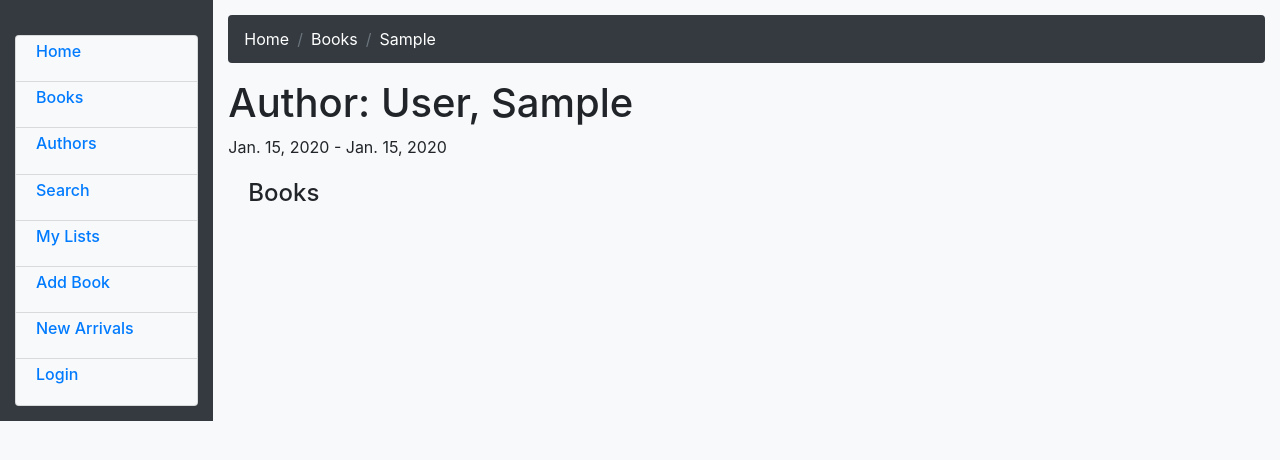
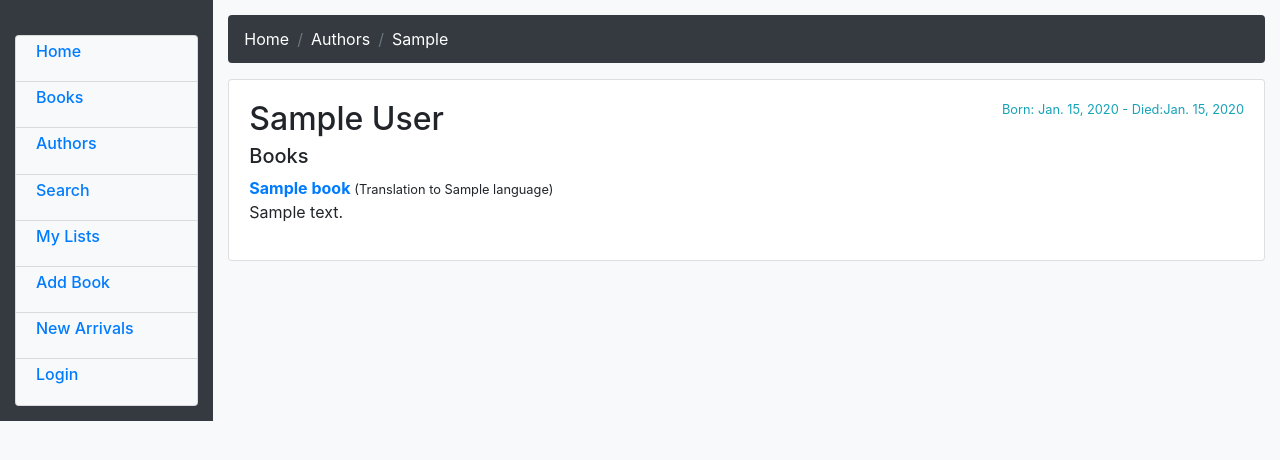
Before and after one commit to SaifullahKatpar/PersonalBookManager, a Django app: page /catalog/author/1 in a window 1280 px wide. Shown: the top 460 px of the page. Run offline with Django 3.2, Linux system fonts and the light colour scheme; tables that the repository leaves empty hold one stand-in row (values such as "Sample post"); some libraries are stand-ins or nearby versions.

Commit message:
ready for v5

```diff
--- a/catalog/models.py
+++ b/catalog/models.py
@@ -38,12 +38,12 @@ class Book(models.Model):
     condition = models.CharField(max_length=1,choices = CONDITIONS,blank=True, default='g')
     pur_date = models.DateField(null=True, blank=True)
     owner = models.ForeignKey(User, on_delete=models.SET_NULL, null=True, blank=True)
-
     @property
     def is_new(self):
         if self.pur_date and self.pur_date+ timedelta(days=30) >= date.today()  :
             return True
         return False
+    new_arrival = property(is_new)
     class Meta:
         ordering = ['title','-pub_year']
 
@@ -76,7 +76,7 @@ class Author(models.Model):
 
     def __str__(self):
         """String for representing the Model object."""
-        return f'{self.last_name}, {self.first_name}'
+        return f'{self.first_name} {self.last_name}'
 
 class ReadingList(models.Model):
     book = models.ForeignKey('Book', on_delete=models.SET_NULL, null=True)
--- a/catalog/templates/catalog/author_detail.html
+++ b/catalog/templates/catalog/author_detail.html
@@ -4,23 +4,26 @@
 <nav aria-label="breadcrumb">
     <ol class="breadcrumb bg-dark">
       <li class="breadcrumb-item"><a href="{% url 'index' %}" class="text-white">Home</a></li>
-      <li class="breadcrumb-item text-white"><a href="{% url 'authors' %}" class="text-white">Books</a></li>
+      <li class="breadcrumb-item text-white"><a href="{% url 'authors' %}" class="text-white">Authors</a></li>
       <li class="breadcrumb-item active text-white" aria-current="page">{{author.first_name}}</li>
     </ol>
   </nav>
 
+  <div class="card">
+    <div class="card-body">
+        <div class="d-flex w-100 justify-content-between">
+            <h2 class="card-title">{{author}}</h2>
+            <small class="text-info">{% if author.date_of_birth %} Born: {{author.date_of_birth}} - {% endif %}{% if author.date_of_death %}Died:{{author.date_of_death}}{% endif %}</small>
+        </div>
 
-<h1>Author: {{ author }} </h1>
-<p>{% if author.date_of_birth %} {{author.date_of_birth}} - {% endif %}{% if author.date_of_death %}{{author.date_of_death}}{% endif %}</p>
+        <h5 class="card-subtitle mb-2">Books</h5>
+        <dl>
+          {% for book in books %}
+            <dt><a href="{% url 'book-detail' book.pk %}">{{book}}</a> <small>{% ifequal book.translator author %}(Translation to {{book.translation}}){% endifequal%}</small></dt>
+            <dd>{{book.summary}}</dd>
+          {% endfor %}
+          </dl>
+              </div>
+</div>
 
-<div style="margin-left:20px;margin-top:20px">
-<h4>Books</h4>
-<dl>
-{% for book in author.book_set.all %}
-  <dt><a href="{% url 'book-detail' book.pk %}">{{book}}</a></dt>
-  <dd>{{book.summary}}</dd>
-{% endfor %}
-</dl>
-
-</div>
 {% endblock %}
--- a/catalog/views.py
+++ b/catalog/views.py
@@ -40,11 +40,17 @@ class AuthorListView(generic.ListView):
 
 class AuthorDetailView(generic.DetailView):
     model = Author
+    def get_context_data(self, **kwargs):
+            context = super().get_context_data(**kwargs)
+            context['books'] = Book.objects.filter(author=self.object.pk) | Book.objects.filter(translator=self.object.pk)
+
+            return context
 
 from django.views import View
 
 
 from .filters import BookFilter
+
 
 class SearchListView(generic.ListView):
     model = Book
@@ -68,11 +74,14 @@ class ReadingListView(LoginRequiredMixin,generic.ListView):
     def get_queryset(self):
         return ReadingList.objects.filter(reader=self.request.user)
 
+from datetime import date, timedelta
+
 class NewBooksListView(LoginRequiredMixin,generic.ListView):
     """Generic class-based view listing books on loan to current user."""
     model = Book
     template_name ='catalog/new_arrivals.html'
     paginate_by = 10
+
 
     def get_queryset(self):
         return Book.objects.all()
```
Also changed, not shown: catalog/templates/catalog/book_detail.html (+14 -6 lines), catalog/templates/catalog/new_arrivals.html (+3 -4 lines).
